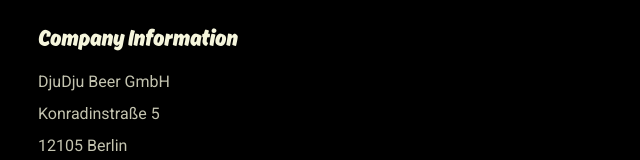
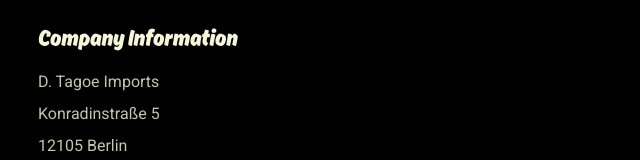
Before and after one commit to steno/djudju-beer, a React (Vite) app: page /impressum in a window 1280 px wide. Shown: the part 262-422 px from the top of the page, without its empty margins (186-826 px from the left). Built offline with nearby package versions, Linux system fonts and the light colour scheme.

Commit message:
Update company name in Impressum from 'DjuDju Beer GmbH' to 'D. Tagoe Imports'

```diff
--- a/src/pages/Impressum.tsx
+++ b/src/pages/Impressum.tsx
@@ -22,7 +22,7 @@ const Impressum: React.FC = () => {
             <section>
               <h2 className="font-akhio text-2xl mb-4">{t('impressum.company.title')}</h2>
               <div className="space-y-2 text-beige opacity-80">
-                <p>DjuDju Beer GmbH</p>
+                <p>D. Tagoe Imports</p>
                 <p>{t('impressum.company.address.line1')}</p>
                 <p>{t('impressum.company.address.line2')}</p>
                 <p>{t('impressum.company.address.line3')}</p>
```
